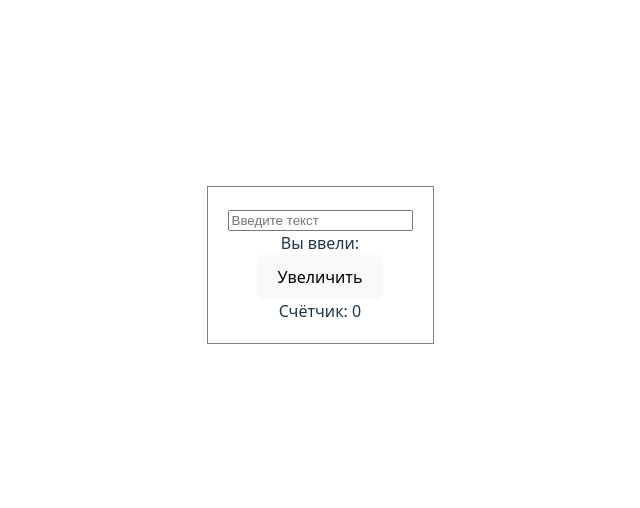
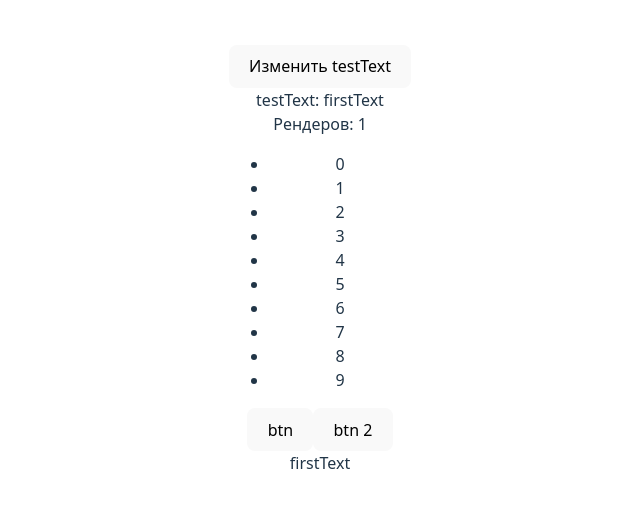
Before and after one commit to Bolbotunov/Practice, a React (Vite) app: page / in a window 1280 px wide. Shown: the part 140-648 px from the top of the page, without its empty margins (320-960 px from the left). Built offline with nearby package versions, Linux system fonts and the light colour scheme.

Commit message:
feat: save changes

```diff
--- a/src/App.tsx
+++ b/src/App.tsx
@@ -1,7 +1,7 @@
 import "./App.css";
 import "./styles/styles.css";
 import UseStateComponent from "./components/UseStateComponent";
-import { useState } from "react";
+import { useEffect, useMemo, useRef, useState } from "react";
 import UseChildren from "./components/UseChildren";
 import UseAnotherChild from "./components/UseAnotherChild";
 import LifeCycleDemo from "./components/ClassComponent";
@@ -11,29 +11,48 @@ export type TypeA = {
   count: number;
 };
 
+const initialState = {
+  initialText: "hello",
+  activeText: "clicked",
+};
+
 function App() {
-  const initialState = {
-    initialText: "hello",
-    activeText: "clicked",
-  };
+  const renderCountRef = useRef(1);
+  const [testText, setTestText] = useState("firstText");
+  const [text, setText] = useState(initialState.initialText);
+  const [a, b]: [string, (value: string) => void] = useState("x");
 
-  const [text, setText] = useState(initialState.initialText);
+  // 🔁 Счётчик рендеров
+  useEffect(() => {
+    console.log(`📦 App отрендерен: ${renderCountRef.current} раз`);
+    renderCountRef.current += 1;
+  });
 
-  let a: TypeA = {
-    text: "",
-    count: 0,
-  };
+  // ✅ Мемоизация массива
+  const arr = useMemo(() => {
+    const result = Array.from({ length: 10 }, (_, i) => i);
+    console.log("useMemo пересчитал массив:", result);
+    return result;
+  }, [testText]);
+
+  function testTextHandle() {
+    setTestText((prev) => (prev === "firstText" ? "newText" : "firstText"));
+  }
+
   return (
     <>
-      {/* <UseStateComponent
-        text={text}
-        setText={setText}
-        initialState={initialState}
-      /> */}
-      {/* <UseChildren>
-        <UseAnotherChild />
-      </UseChildren> */}
-      <LifeCycleDemo a={a} />
+      <button onClick={testTextHandle}>Изменить testText</button>
+      <div>testText: {testText}</div>
+      <div>Рендеров: {renderCountRef.current}</div>
+
+      <ul>
+        {arr.map((item) => (
+          <li key={item}>{item}</li>
+        ))}
+      </ul>
+      <button onClick={testTextHandle}>btn </button>
+      <button onClick={() => setText("c")}>btn 2 </button>
+      <div>{testText}</div>
     </>
   );
 }
```
Also changed, not shown: src/components/UseAnotherChild.tsx (+10 -7 lines).
